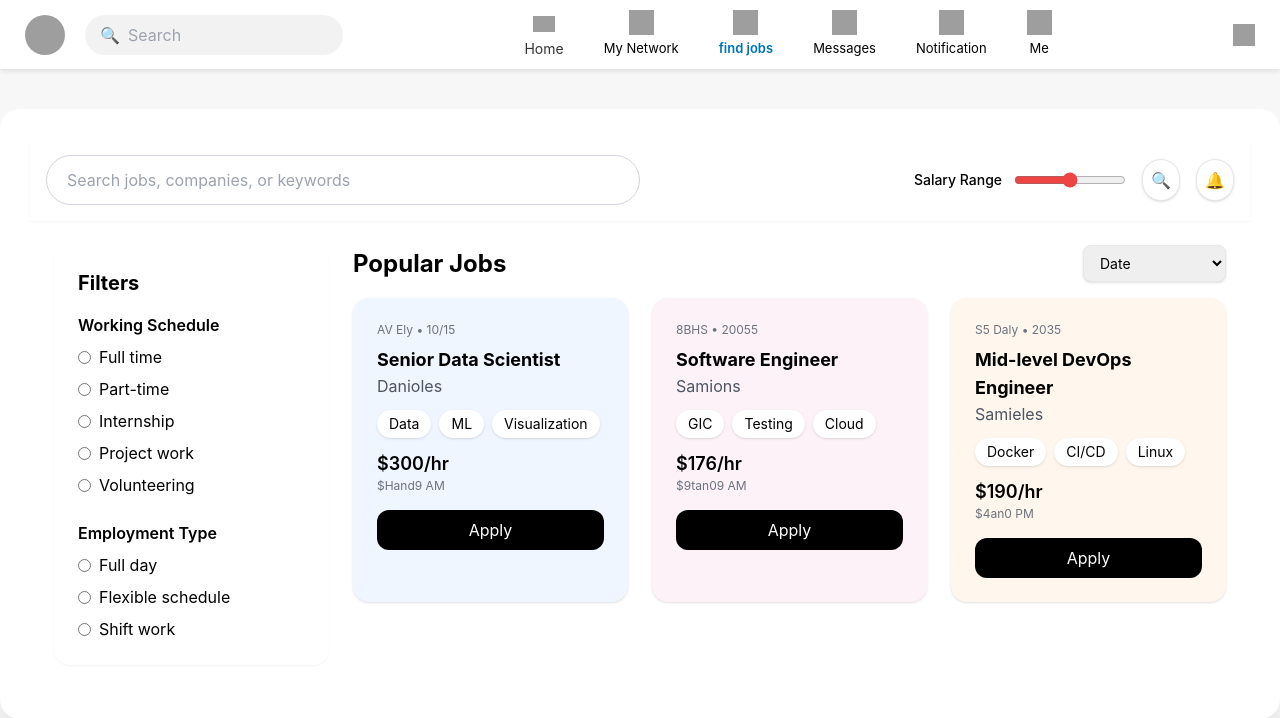
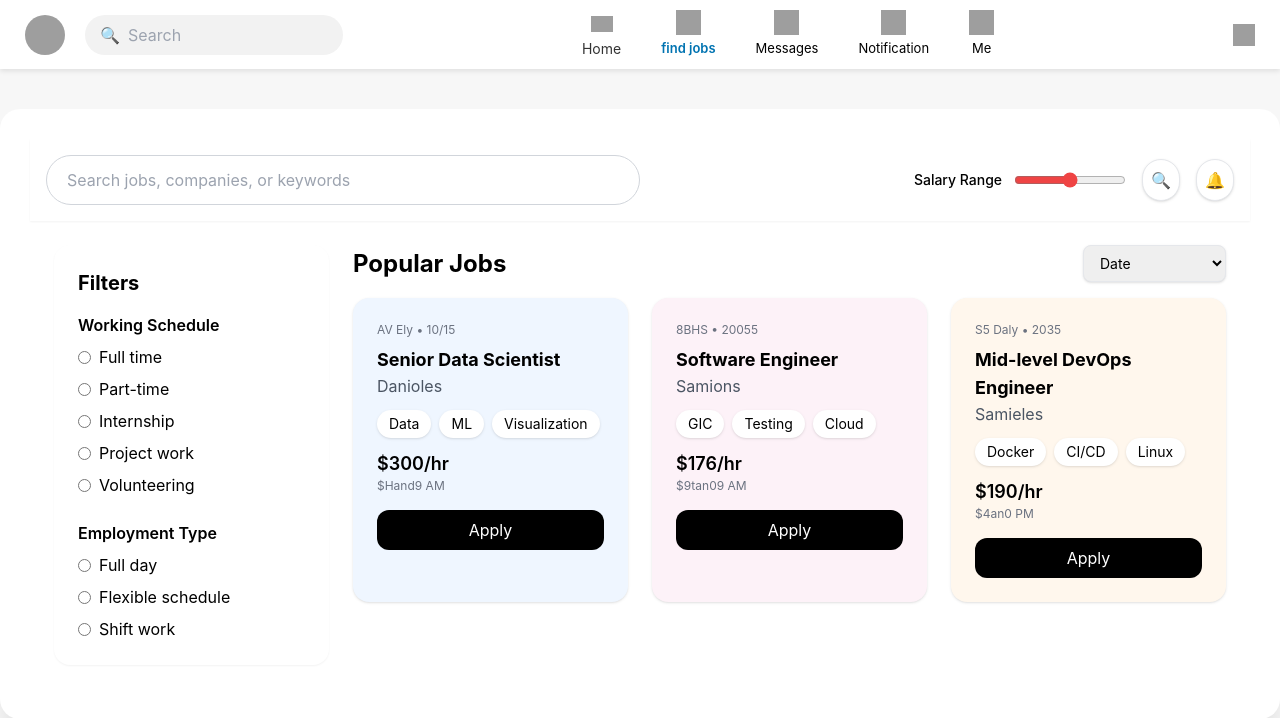
Before and after one commit to archie012526/ads_django1, a Django app: page /find-job/ in a window 1280 px wide. Shown: the top 718 px of the page. Run offline with Django 5.2, Linux system fonts and the light colour scheme; some libraries are stand-ins or nearby versions; grey boxes are pictures that could not be loaded.

Commit message:
messages

```diff
--- a/mysite/main/templates/main/base.html
+++ b/mysite/main/templates/main/base.html
@@ -33,10 +33,6 @@
     </a>
         </a>
 
-        <div class="nav-item">
-            <img src="{% static 'images/network.png' %}" alt="">
-            <span>My Network</span>
-        </div>
 
         <div class="nav-item">
             <img src="{% static 'images/jobs.png' %}" alt="">
```
